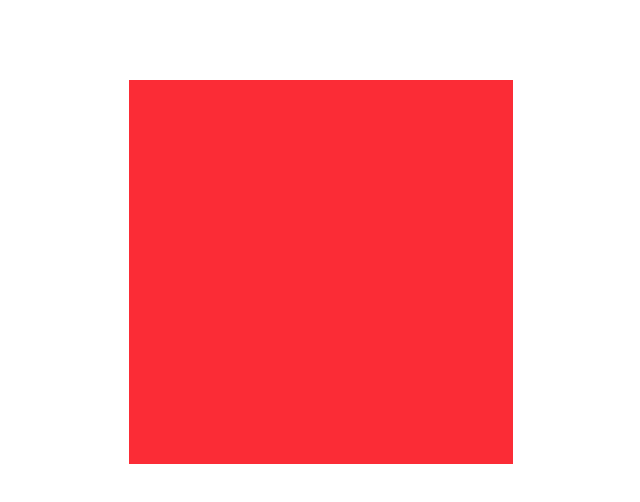
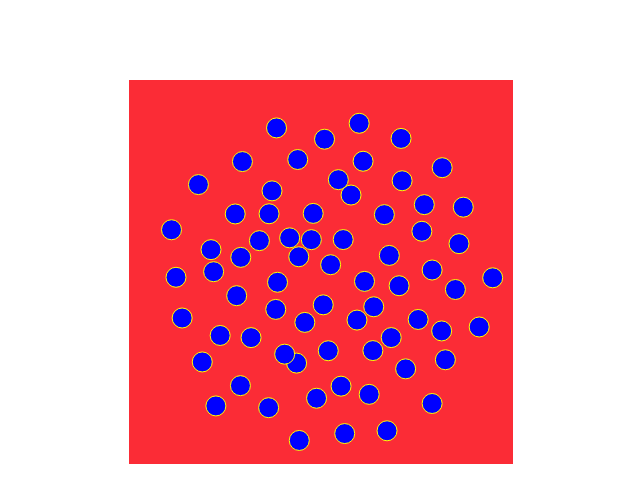
Before and after one commit to Leprekus/mite, a Next.js app: page / in a window 1280 px wide. Shown: the top 502 px of the page, without its empty margins (319-959 px from the left). Built offline with nearby package versions, Linux system fonts and the light colour scheme.

Commit message:
create colliding vertices prototype

```diff
--- a/app/components/grid.tsx
+++ b/app/components/grid.tsx
@@ -29,12 +29,36 @@ export default function Grid() {
 			d3.zoom<SVGSVGElement, unknown>()
 				.scaleExtent([0.15, 4.0])
 				.on('zoom', event => {
-				console.log('transform', String(event.transform));
-				setTransform(String(event.transform))
+					setTransform(String(event.transform))
 				})
 		);
-	});
-	console.log(vertexCount, Array(vertexCount).length);
+
+
+		const datums = Array.from({ length: 69 }, () => ({}));
+
+		const sim = d3.forceSimulation(datums)
+			.force('x', d3.forceX(200).strength(0.05))
+			.force('y', d3.forceY(200).strength(0.05))
+			.force('collide', d3.forceCollide(24))
+
+		const vertices = svg
+			.selectAll('circle')
+			.data(datums)
+			.enter()
+			.append('circle')
+			.attr('r', 10)
+			.attr('fill', 'blue')
+			.attr('stroke', 'yellow')
+			.attr('style', 'transition-property: fill; transition-duration: 200ms;');
+		sim.alphaDecay(0);
+		sim.on('tick', () => {
+			vertices
+				.attr('cx', d => d.x)
+				.attr('cy', d => d.y)
+		})
+
+	}, []);
+
   return (
 	<svg
 		className='bg-red-500 size-96 relative  m-auto'
```
